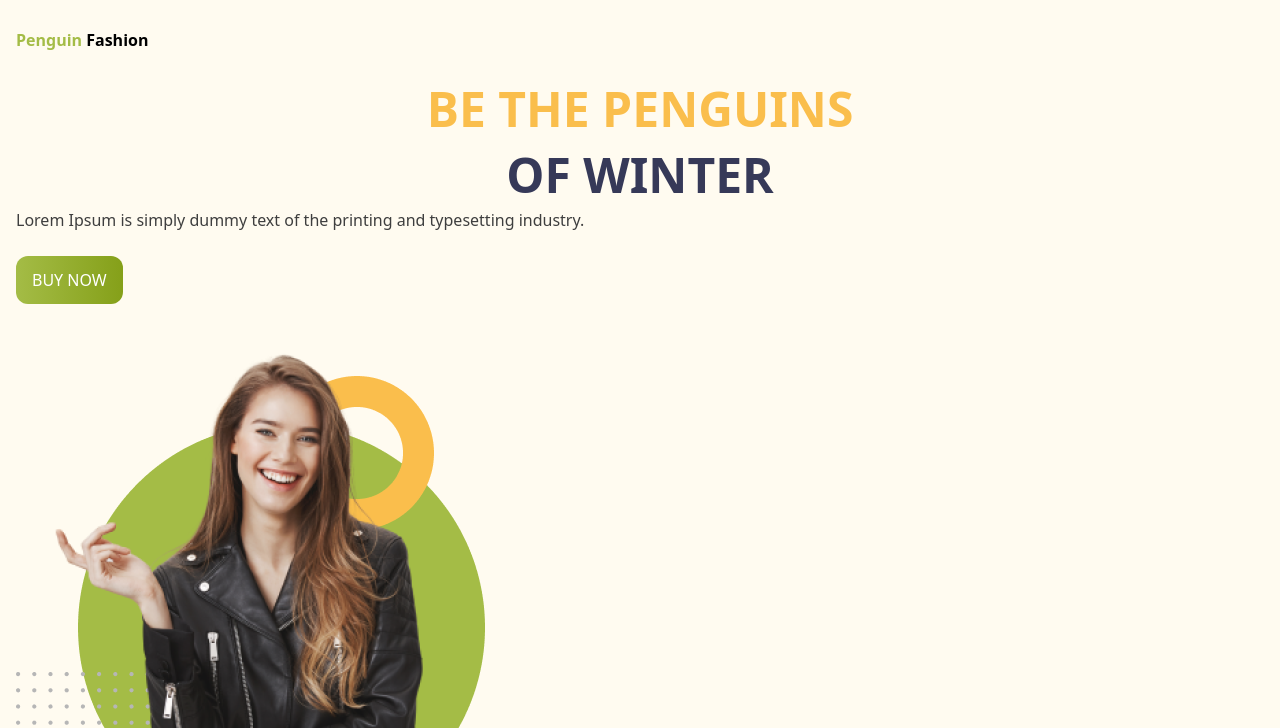
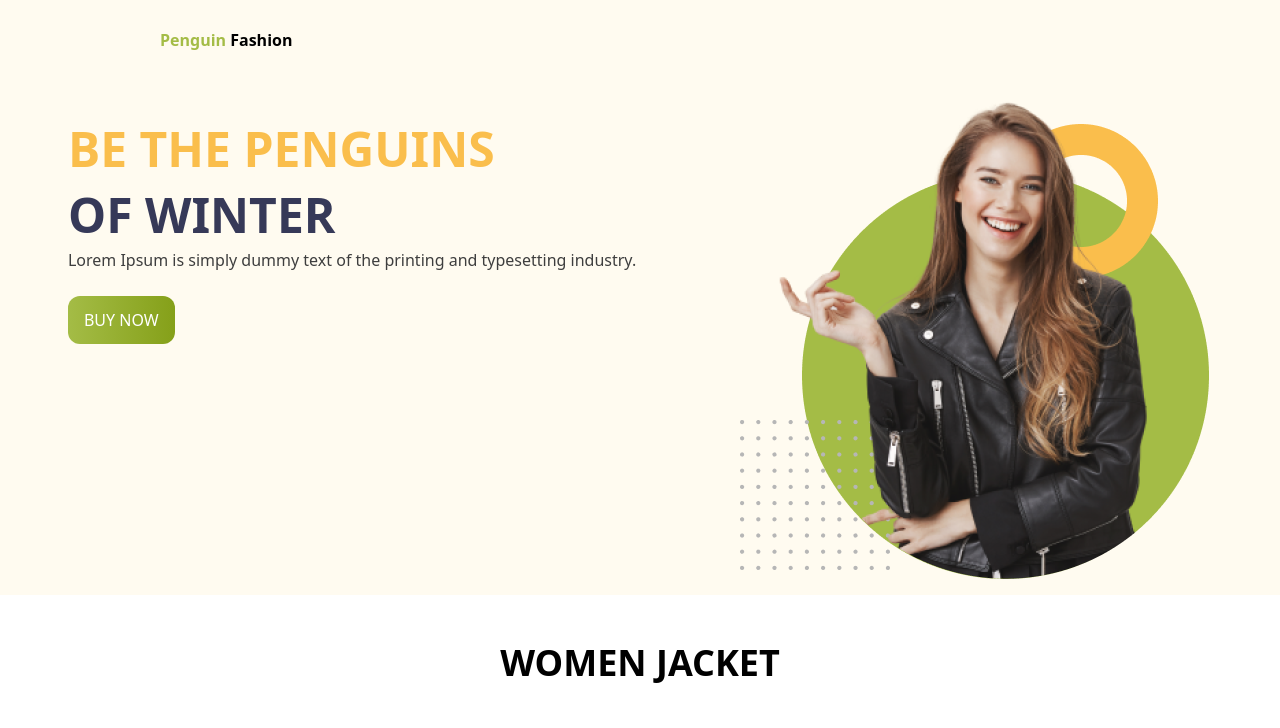
Before and after one commit to aminulislamolin22/Penguin_Shop_RBM-13, a plain HTML site: page index.html in a window 1280 px wide. Shown: the top 728 px of the page. Drawn offline with nearby package versions, Linux system fonts and the light colour scheme.

Commit message:
made banner responsive

```diff
--- a/index.html
+++ b/index.html
@@ -12,9 +12,9 @@
     <header class="p-4 pt-7 bg-[#FFFBF0]">
 
         <!-- navigation part -->
-        <nav class=md:flex justify-between">
+        <nav class= "lg:flex justify-between lg:ml-36">
             <p class="font-bold"><span class="text-[#A4BC46]">Penguin</span> Fashion</p>
-            <ol class="hidden">
+            <ol class="hidden lg:visible">
                 <li><a href="">Home</a></li>
                 <li><a href="">Product</a></li>
                 <li><a href="">About Us</a></li>
@@ -23,9 +23,9 @@
         </nav>
 
         <!-- banner section -->
-        <section>
-            <div>
-                <h1 class="mt-6 text-5xl uppercase leading-snug font-bold text-center">
+        <section class="lg:flex justify-around">
+            <div class="mt-10">
+                <h1 class="mt-6 text-5xl uppercase leading-snug font-bold">
                     <span class="text-[#FABE4C]">Be the Penguins</span>
                     <br>
                     <span class="text-[#363958]">of Winter</span>
@@ -42,6 +42,7 @@
     </header>
 
     <main>
+        <!-- women jacket section -->
         <section class="m-5">
             <h1 class="font-bold my-12 text-center text-4xl uppercase">Women Jacket</h1>
             <div class="flex flex-col lg:grid lg:grid-cols-2 xl:grid-cols-3">
@@ -127,7 +128,7 @@
         </section>
     </main>
     <footer>
-
+        <!-- it has no footer part -->
     </footer>
 </body>
 
```
